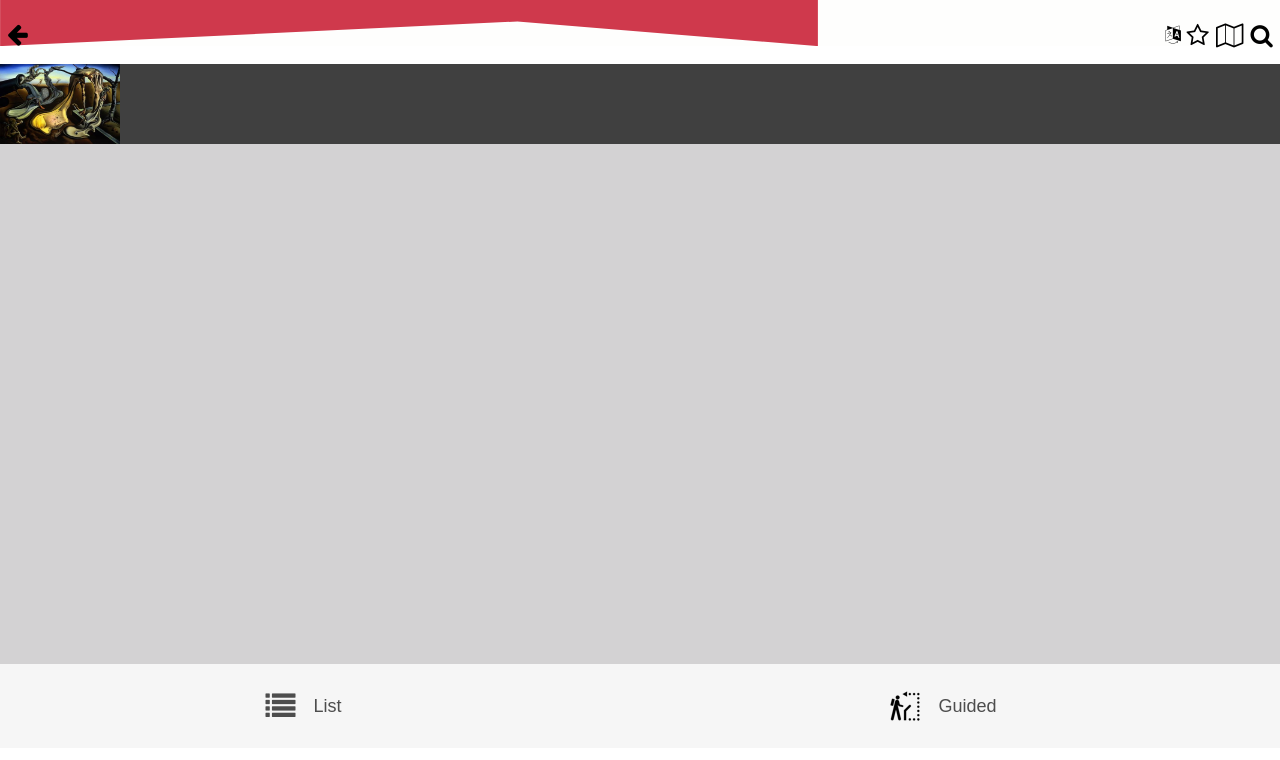
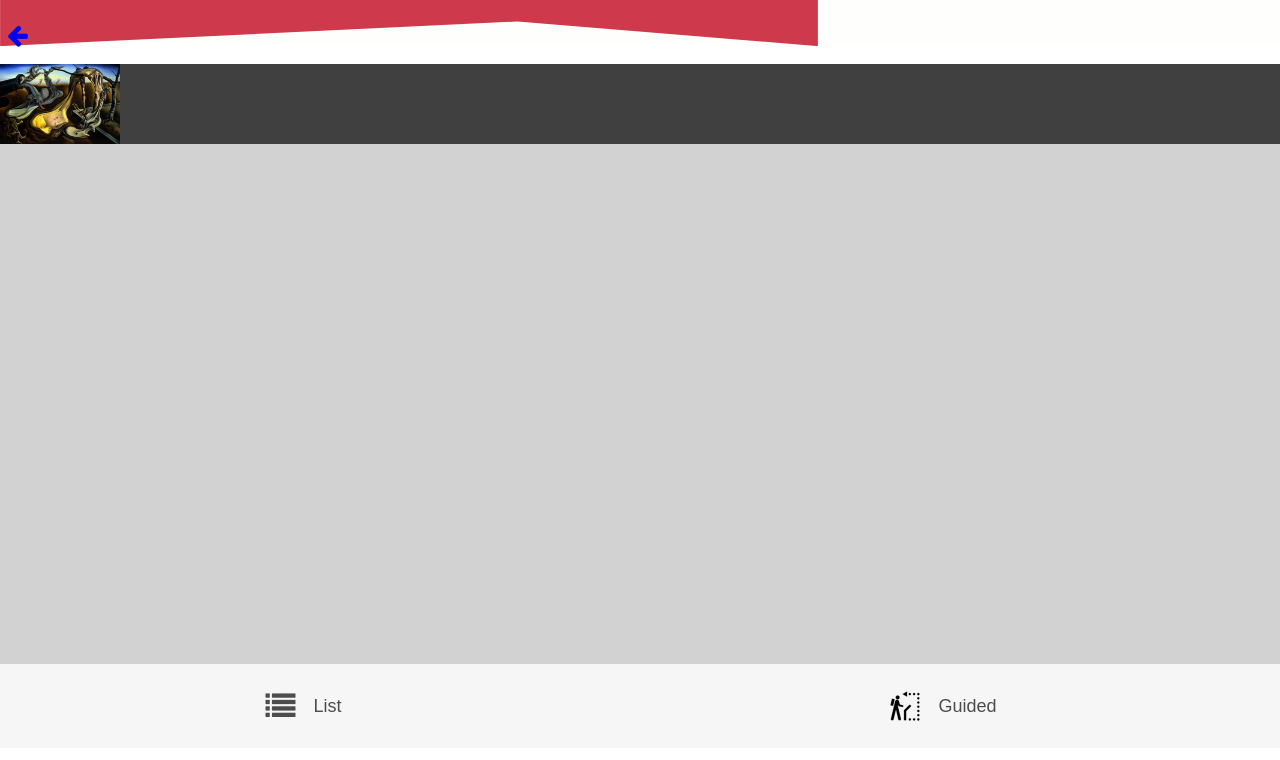
Before and after one commit to LinnJS/intelli-guide, a React (Create React App) app: page /perminant in a window 1280 px wide. Shown: the top 760 px of the page. Built offline with nearby package versions, Linux system fonts and the light colour scheme.

Commit message:
Working back button

```diff
--- a/src/components/InternalHeader/InternalHeader.jsx
+++ b/src/components/InternalHeader/InternalHeader.jsx
@@ -8,13 +8,17 @@ class IndexHeader extends Component {
   render() {
     return (
       <div className="IndexHeader">
+        <Switch>
+          <Link to="/">
             <i class="fa fa-arrow-left fa-lg" aria-hidden="true" />
+          </Link>
           <nav>
             <i className="fa fa-language f-lg " aria-hidden="true" />
             <i className="fa fa-star-o fa-lg" aria-hidden="true" />
             <i className="fa fa-map-o fa-lg" aria-hidden="true" />
             <i className="fa fa-search fa-lg" aria-hidden="true" />
           </nav>
+        </Switch>
       </div>
     );
   }
```
Lines whose indentation alone changed are shown as unchanged.
